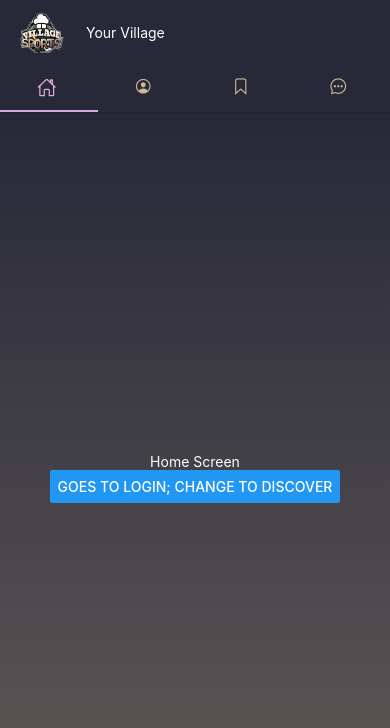
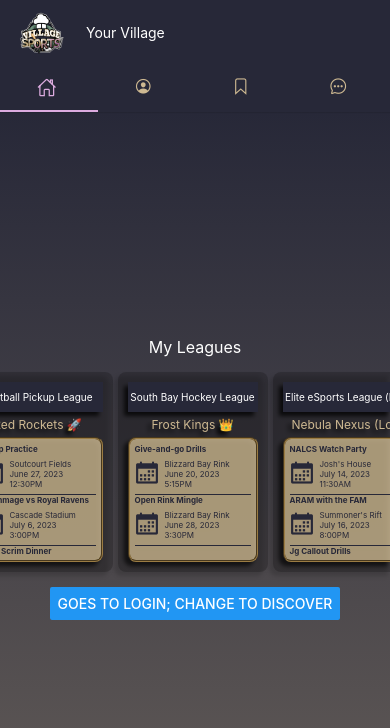
Before and after one commit to Blue-Ocean-Naruto/Village-Sports, a React Native app: screen /LeagueTest in a window 390 px wide. Shown: the top 728 px of the page. Built offline with nearby package versions, Linux system fonts and the light colour scheme.

Commit message:
Implemented mock data to map onto cards. Overflow event is a scroll view, next will add carousel scrolling

```diff
--- a/App.js
+++ b/App.js
@@ -11,6 +11,7 @@ import LogIn from './client/login/index.jsx';
 import Discover from './client/discover/index.jsx';
 import Recommend from './client/discover/Recommend.jsx'
 
+import LeagueTest from './client/home/LeagueTest.jsx';
 import NavStackHeader from './client/sharedComponents/NavStackHeader.jsx';
 
 const Stack = createNativeStackNavigator();
@@ -19,6 +20,7 @@ export default function App() {
   return (
     <NavigationContainer>
       <Stack.Navigator>
+        {/* <Stack.Screen name="LeagueTest" component={LeagueTest} /> */}
         <Stack.Screen name="HomeScreen" component={HomeScreen} options={{headerTitle: NavStackHeader, headerStyle: { backgroundColor: '#272838', borderBottomWidth: 0}}}/>
         <Stack.Screen name="login" component={LogIn} />
         <Stack.Screen name="Discover" component={Discover} />
--- /dev/null
+++ b/client/home/EventInfo.jsx
@@ -0,0 +1,44 @@
+import React from 'react';
+import { View, Text, StyleSheet } from 'react-native';
+import Ionicons from '@expo/vector-icons/Ionicons';
+
+export default function EventInfo({ event }) {
+  return (
+    <View>
+      <Text style={styles.eventName}>{event.name}</Text>
+      <View style={styles.eventInfo}>
+        <Ionicons name="calendar-sharp" size={25} color={'#272838'}/>
+        <View style={styles.dateInfo}>
+          <Text style={styles.dateText}>{event.location}</Text>
+          <Text style={styles.dateText}>{event.date}</Text>
+          <Text style={styles.dateText}>{event.time}</Text>
+        </View>
+      </View>
+    </View>
+  )
+}
+
+const styles = StyleSheet.create({
+  eventName: {
+    fontSize: 8,
+    fontWeight: 'bold',
+    color: '#272838'
+  },
+  eventInfo: {
+    display: 'flex',
+    flexDirection: 'row',
+    paddingBottom: 5,
+    paddingTop: 5,
+    borderBottomWidth: 1,
+    borderBottomColor: '#272838'
+  },
+  dateInfo: {
+    display: 'flex',
+    flexDirection: 'column'
+  },
+  dateText: {
+    fontSize: 8,
+    color: '#272838',
+    marginLeft: 5
+  }
+})
--- a/client/home/Home.jsx
+++ b/client/home/Home.jsx
@@ -1,11 +1,17 @@
 import React from 'react';
 import { Text, View, StyleSheet, Button } from 'react-native';
 import LinearView from '../sharedComponents/LinearView.jsx';
+import { mockData } from '../sharedComponents/mockData.js';
+
+import LeagueCard from './LeagueCard.jsx';
 
 export default function Home({ navigation }) {
   return (
     <LinearView>
-      <Text style={{color: '#fff'}}>Home Screen</Text>
+      <Text style={styles.myLeagues}>My Leagues</Text>
+      <View style={styles.carousel}>
+        {mockData.leagues.map((league => <LeagueCard league={league} key={league.id}/>))}
+      </View>
       <Button
         title="Goes to Login; Change to Discover"
         onPress={() =>
@@ -15,3 +21,15 @@ export default function Home({ navigation }) {
     </LinearView>
   )
 }
+
+const styles = StyleSheet.create({
+  myLeagues: {
+    color: 'white',
+    fontSize: 16
+  },
+  carousel: {
+    display: 'flex',
+    flexDirection: 'row',
+    margin: 15
+  }
+})
--- /dev/null
+++ b/client/home/LeagueCard.jsx
@@ -0,0 +1,53 @@
+import React from 'react';
+import { View, Text, StyleSheet, ScrollView } from 'react-native';
+import EventInfo from './EventInfo.jsx';
+
+export default function LeagueCard({ league }) {
+  return (
+    <View style={styles.container}>
+      <Text style={styles.leagueName}>{league.name}</Text>
+      <Text style={styles.teamName}>{league.teams[0].name}</Text>
+
+      <ScrollView style={styles.infoCard}>
+        {league.teams[0].events.map((event) => <EventInfo event={event} key={event.id}/>)}
+      </ScrollView>
+    </View>
+  )
+}
+
+const styles = StyleSheet.create({
+  container: {
+    borderRadius: 8,
+    padding: 10,
+    height: 200,
+    width: 150,
+    backgroundColor: 'rgba(0,0,0,0.2)',
+    filter: 'drop-shadow(-4px 4px 2px rgba(0,0,0,0.8))',
+    marginRight: 5
+  },
+  leagueName: {
+    color: 'white',
+    backgroundColor: '#272838',
+    height: 30,
+    display: 'flex',
+    alignItems: 'center',
+    justifyContent: 'center',
+    fontSize: 10,
+    marginBottom: 5
+  },
+  teamName: {
+    color: '#CEB992',
+    fontSize: 12,
+    display: 'flex',
+    alignItems: 'center',
+    justifyContent: 'center',
+    marginBottom: 5
+  },
+  infoCard: {
+    border: '2px groove #9B7C43',
+    borderRadius: 8,
+    height: 125,
+    backgroundColor: 'rgba(206, 185, 146, 0.8)',
+    padding: 5
+  }
+});
--- /dev/null
+++ b/client/home/LeagueTest.jsx
@@ -0,0 +1,95 @@
+import React from 'react';
+import { View, Text, StyleSheet } from 'react-native';
+import LinearView from '../sharedComponents/LinearView.jsx';
+// import PagerView from 'react-native-pager-view';
+
+import Ionicons from '@expo/vector-icons/Ionicons';
+import { mockData } from '../sharedComponents/mockData.js';
+
+export default function LeagueTest({navigation}) {
+  console.log(mockData);
+  return (
+    <LinearView>
+      <View style={styles.container}>
+        <Text style={styles.leagueName}>League Name</Text>
+        <Text style={styles.teamName}>Team Name</Text>
+        <View style={styles.infoCard}>
+          <Text style={styles.eventName}>Event Name</Text>
+          <View style={styles.eventInfo}>
+            <Ionicons name="calendar-sharp" size={25} color={'#272838'}/>
+            <View style={styles.dateInfo}>
+              <Text style={styles.dateText}>LOCATION</Text>
+              <Text style={styles.dateText}>DATE</Text>
+            </View>
+          </View>
+          <Text style={styles.eventName}>Event Name</Text>
+          <View style={styles.eventInfo}>
+            <Ionicons name="calendar-sharp" size={25} color={'#272838'}/>
+            <View style={styles.dateInfo}>
+              <Text style={styles.dateText}>LOCATION</Text>
+              <Text style={styles.dateText}>DATE</Text>
+            </View>
+          </View>
+        </View>
+      </View>
+    </LinearView>
+  )
+}
+
+const styles = StyleSheet.create({
+  container: {
+    borderRadius: 8,
+    padding: 10,
+    height: 200,
+    width: 150,
+    backgroundColor: 'rgba(0,0,0,0.2)',
+    filter: 'drop-shadow(-4px 4px 2px rgba(0,0,0,0.8))'
+  },
+  leagueName: {
+    color: 'white',
+    backgroundColor: '#272838',
+    height: 30,
+    display: 'flex',
+    alignItems: 'center',
+    justifyContent: 'center',
+    fontSize: 16,
+    marginBottom: 5
+  },
+  teamName: {
+    color: '#CEB992',
+    fontSize: 14,
+    display: 'flex',
+    alignItems: 'center',
+    justifyContent: 'center',
+    marginBottom: 5
+  },
+  infoCard: {
+    border: '2px groove #9B7C43',
+    borderRadius: 8,
+    height: 125,
+    backgroundColor: 'rgba(206, 185, 146, 0.8)',
+    padding: 5
+  },
+  eventName: {
+    fontSize: 12,
+    fontWeight: 'bold',
+    color: '#272838'
+  },
+  eventInfo: {
+    display: 'flex',
+    flexDirection: 'row',
+    paddingBottom: 5,
+    paddingTop: 5,
+    borderBottomWidth: 1,
+    borderBottomColor: '#272838'
+  },
+  dateInfo: {
+    display: 'flex',
+    flexDirection: 'column'
+  },
+  dateText: {
+    fontSize: 12,
+    color: '#272838',
+    marginLeft: 5
+  }
+})
--- /dev/null
+++ b/client/sharedComponents/mockData.js
@@ -0,0 +1,101 @@
+exports.mockData = {
+  leagues: [
+    {
+      id: 1,
+      name: 'Football Pickup League',
+      sport: 'Football',
+      teams: [
+        {
+          id: 123,
+          name: 'Red Rockets 🚀',
+          members: ['Fred', 'Joe', 'Bob', 'Sally'],
+          events: [
+            {
+              name: 'Group Practice',
+              location: 'Soutcourt Fields',
+              date: 'June 27, 2023',
+              time: '12:30PM'
+            },
+            {
+              name: 'Scrimmage vs Royal Ravens',
+              location: 'Cascade Stadium',
+              date: 'July 6, 2023',
+              time: '3:00PM'
+            },
+            {
+              name: 'After Scrim Dinner',
+              location: "Winger's Wings & Things",
+              date: 'July 6, 2023',
+              time: '6:00PM'
+            }
+          ]
+        }
+      ]
+    },
+    {
+      id: 2,
+      name: 'South Bay Hockey League',
+      sport: 'Hockey',
+      teams: [
+        {
+          id: 134,
+          name: 'Frost Kings 👑',
+          members: ['William', 'Matt', 'James', 'Alexander', 'Kelvin'],
+          events: [
+            {
+              name: 'Give-and-go Drills',
+              location: 'Blizzard Bay Rink',
+              date: 'June 20, 2023',
+              time: '5:15PM'
+            },
+            {
+              name: 'Open Rink Mingle',
+              location: 'Blizzard Bay Rink',
+              date: 'June 28, 2023',
+              time: '3:30PM'
+            }
+          ]
+        }
+      ]
+    },
+    {
+      id: 3,
+      name: 'Elite eSports League (EEL)',
+      sport: 'Video Games',
+      teams: [
+        {
+          id: 11,
+          name: 'Nebula Nexus (LoL)',
+          members: ['David', 'Ryan', 'Tyler', 'Chris', 'Thomas', 'Josh'],
+          events: [
+            {
+              name: 'NALCS Watch Party',
+              location: "Josh's House",
+              date: 'July 14, 2023',
+              time: '11:30AM'
+            },
+            {
+              name: 'ARAM with the FAM',
+              location: "Summoner's Rift",
+              date: 'July 16, 2023',
+              time: '8:00PM'
+            },
+            {
+              name: 'Jg Callout Drills',
+              location: "Summoner's Rift",
+              date: 'July 16, 2023',
+              time: '9:45PM'
+            }
+          ]
+        }
+      ]
+    }
+  ],
+  userProfiles: [
+    {
+      id: 0,
+      username: '',
+      teams: []
+    }
+  ]
+}
--- a/package.json
+++ b/package.json
@@ -22,11 +22,11 @@
     "react-dom": "18.2.0",
     "react-native": "0.71.8",
     "react-native-gesture-handler": "~2.9.0",
-    "react-native-pager-view": "6.1.2",
+    "react-native-pager-view": "^6.1.2",
     "react-native-reanimated": "^3.2.0",
-    "react-native-tab-view": "^3.5.1",
     "react-native-safe-area-context": "4.5.0",
     "react-native-screens": "~3.20.0",
+    "react-native-tab-view": "^3.5.1",
     "react-native-tailwindcss": "^1.1.11",
     "react-native-web": "~0.18.10",
     "tailwind-react-native-classnames": "^1.5.1",
```
